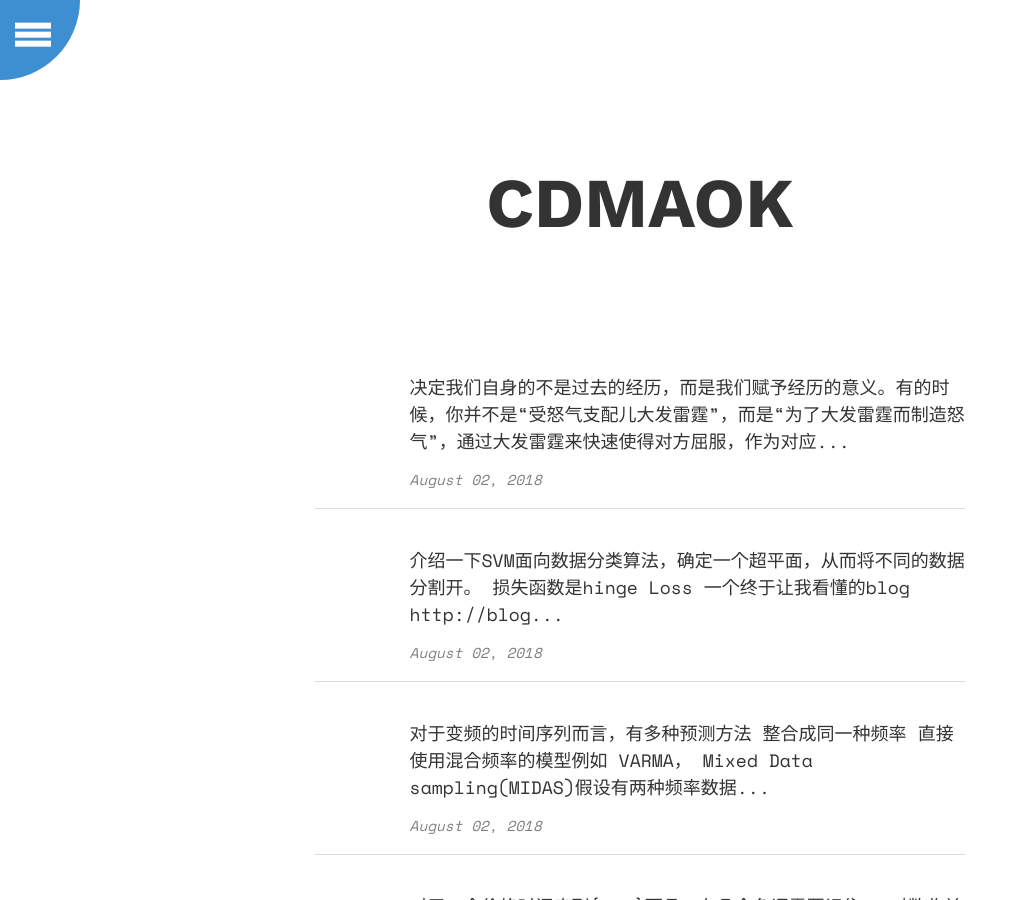
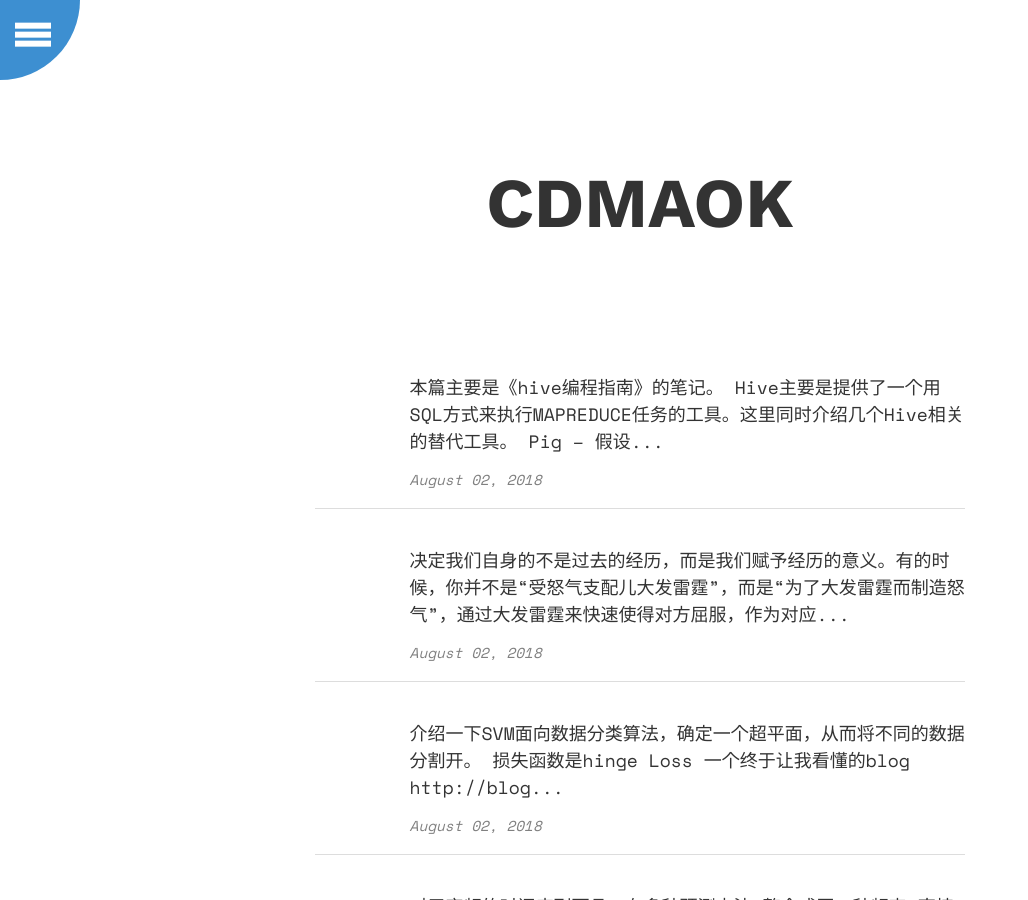
Before and after one commit to cdmaok/cdmaok.github.io, a Jekyll site: the page built from index.html, in a window 1280 px wide and 900 px high. Shown: the whole window, without its empty margins (0-1028 px from the left). Built offline with Jekyll 4.4.1, drawn with Linux system fonts in a browser that asks for light colours; part of the change alters nothing that is shown.

Commit message:
add hive

````diff
--- a/_posts/2018-04-17-ML-interview.markdown
+++ b/_posts/2018-04-17-ML-interview.markdown
@@ -141,3 +141,11 @@ Fisher 准则 ：更广泛的称呼是线性判别分析（LDA），将所有样
 * bagging & boosting
 bagging 均匀采样，各个预测函数没有权重，可以并行
 boosting 按照错误率采样，各个预测函数有权重，无法并行。
+
+
+* HDFS 架构
+  - NameNode master节点，管理hdfs的名称空间，管理数据块映射信息，配置副本策略，处理客户端读写请求，保存两份文件，一份是元数据镜像文件，一份是元数据操作日志。
+  - DataNode slave 节点，存储实际的读写块，执行数据块读写。
+  - Client 文件切分，与NameNode交互，获取文件位置信息，与DataNode交互，读取或者写入数据，管理与访问HDFS
+  - Secondary NameNode，并非NameNode的热备份，辅助NameNode，分担其工作量，可辅助恢复NameNode
+  -
--- /dev/null
+++ b/_posts/2019-07-29-HIve-Note.md
@@ -0,0 +1,216 @@
+---
+layout: post
+title:  Hive Note
+description: Hive
+categories:
+-blog
+---
+
+本篇主要是《hive编程指南》的笔记。
+
+* Hive主要是提供了一个用SQL方式来执行MAPREDUCE任务的工具。这里同时介绍几个Hive相关的替代工具。
+* Pig -- 假设用户的输入数据有一个或者多个源，而用户需要进行一组复杂的变换来生成一个或者多个输出数据源。如果使用Hive，用户可能会使用嵌套查询来解决这个问题，但是在某些时刻会需要重新保存临时表。ping使用流式语言，使用这种语言会比一组复杂的查询更加直观。
+* HBase --Hive无法提供行级别的更新，快速的查询响应时间以及支持事务等，Hbase用来提供这些功能。
+
+
+```shell
+hive cli command
+hive -e sqlcommand hive 执行sql命令
+hive -f xx.sql hive 执行sql脚本
+hive -s 保存结果到文件
+```
+
+
+* hive 数据类型
+tinyint, smallint,int,boolean,float,double,string,timestamp,binary
+
+
+* 创建数据库表
+
+    ```SQL
+    create table if not exists mydb.employees(
+        name string comment 'employee name',
+        salary float comment 'employee salary',
+        subordinates array<string> comment 'name of subordinates',
+        deductions map<string,float> comment 'xxxx',
+        address struct<> comment 'xx'
+    )
+    comment 'description of the table',
+    tblproperties('creator'='me'),
+    location '/user/hive/warehouse/mydb.db/employee'; ```
+
+
+describe extended mydb.employee
+
+* 创建数据库表并分区
+
+```SQL
+create table employee(
+    name string,
+    salary float,
+    subordinates array<string>，
+    deductions map<string,float>
+)
+partition by (country string,state string);
+```
+
+show partitions employee 查看分区表中的所有分区。
+
+通过设置hive.mapred.mode=strict,这样如果对分区表进行查询而where子句没有加分区过滤的话，将禁止提交这个任务。
+
+定义文件格式
+```SQL
+create table employees(
+    name string,
+    salary float,
+    subordinates array<string>,
+    address struct<street:string,city:string,state:string,zip:string>
+)
+row format delimited
+fields terminated by '\001'
+collection items terminated by '\002'
+map keys terminated by '\003'
+line terminated by '\n'
+stored as textfiles
+```
+
+* 向管理表中加载数据
+```SQL
+load data local inpath '${env:HOME}/california-employee'
+overwrite into table employee
+partition(country = 'US',state='CA')
+```
+
+* 通过查询语句向表中插入数据
+```SQL
+insert overwrite table employee
+partition (country='US',state='OR')
+select * from staged_employee se where se.cnty='US' and se.st='OR';
+```
+
+* 动态分区插入
+```SQL
+insert overwrite table employees
+partition by(country,state)
+select ...,se.cnty,se.st
+from staged_employees se;
+```
+
+* 单个查询语句并创建表
+```SQL
+create table ca_employee
+as select name,salary,address
+from employee
+where se.state='CA'
+```
+
+* 导出语句
+hadoop fs -cp source_path local_path
+
+
+* hive中一些内置的函数
+
+返回值类型|样式|描述
+--|--|--
+bigint|round|四舍五入
+bigint|floor,ceil|取上限或者下限
+double|tan|正切
+double|variance|计算方差
+double|var_samp|计算一组数组的样本方差
+double|corr(col1,col2)|返回两组数值的相关系数
+array<struct<'x':'y'>>|historgram_numeric|返回NB数量的直方图仓库数组，返回结果中的值x是中心，y是仓库的高
+array|collect_set(col)|返回集合col元素排重后的数组
+tuple|parse_url_tuple()|从url中解析出N个部分信息
+string|ascii()|获取首个字符的整数值
+string|concat()|拼接字符串
+string|concat_ws()|按照指定分隔符进行拼接
+int|find_in_set()|返回在以逗号分隔符中s出现的位置
+string|repeat()|重复输出n次字符串s
+int|year/month/day()|返回时间中的年月日
+
+select parse_url_tuple(url,'HOST','PATH','QUERY') as (host,path,query) from url_table;
+
+* join 操作
+hive支持普通的sql join操作，但是只支持等值连接。
+1. 当对三个或者更多表进行join连接时，如果每个on子句都使用相同的连接键的话，那么只会进行一个map reduce job
+2. hive同时嘉定最后一个表是最大的表，在对每行记录进行连接操作时，他会尝试将其他表缓存起来，然后扫描最后那个表进行计算。
+3. 由于hive中不存在in,exist 语句，需要通过left semi join左半开连接代替，例如
+```SQL
+    select s.ymd,s.symbol,s.price_close from stocks s where s.ymd,s.symbol in (
+        select d.ymd,d.symbol from dividends d
+    )
+    ==>
+    select s.ymd,s.symbol,s.price_close from stocks s left semi join dividends d on
+        s.ymd = d.ymd and s.symbol = d.symbol
+```
+
+* order by 全局排序 & sort by 局部排序（每个reduer里面排序） & distribute by 控制map的输出在reduce中如何划分 & cluster by 等价于 sort by 叠加 distribute by
+
+* 建立索引
+
+    ```SQL
+    create index employee_index
+    on table employee(country)
+    as 'org.apache.hadoop.hive.ql.index.compact.CompactIndexHandler'
+    with deferred rebuild
+    idxproperties ('creator'='me')
+    in table employee_index_table
+    partitioned by (country,name)
+    comment by 'sth'
+    ```
+
+* 解释mapreduce语句执行
+    explain select sum(number) from onecol;
+
+* limit 语句在hive中会经常用到，但其实没有什么卵用，还是会跑完这个过程。
+
+
+* show functions; # 列举函数
+* describe function concat; # 展示说明文档
+
+* 自定义UDF函数
+```java
+import org.apache.hadoop.hive.ql.exec.UDF:
+
+public class testUDF extends UDF{
+
+    public String evaluate(String ...){}
+    // 必须实现这个函数
+}
+```
+然后添加到hive中
+```sql
+hive> add jar xx.jar
+hive> create temporary function xx as 'class path'
+! 这样只在一个session中有效，每次需要添加，长期需要使用的话加入到$HOME/.hiverc中去自动执行
+```
+
+* hive  streaming
+```sql
+hive> select transform(a,b)
+    > using '/bin/sed s/4/10'
+    > as newA,newB from a;
+
+    > add file ${env:HOME}/xx.sh
+    ! 添加脚本到所有节点中去。
+```
+
+* 一个word count 的streaming 例子
+```sql
+hive> create table docs(line string);
+    > create table word_count(
+        word string,
+        count int
+    )
+    row format delimited fields terminated by '\t'
+
+    > from(
+        from docs
+        select transform(line) using 'xx/mapper.py'
+        as word,count
+        cluster by word) wc
+      insert overwrite table word_count
+      select transform(wc.word,wc.count)
+      using 'xx/reducer.py'
+      as word,count
+```
````
